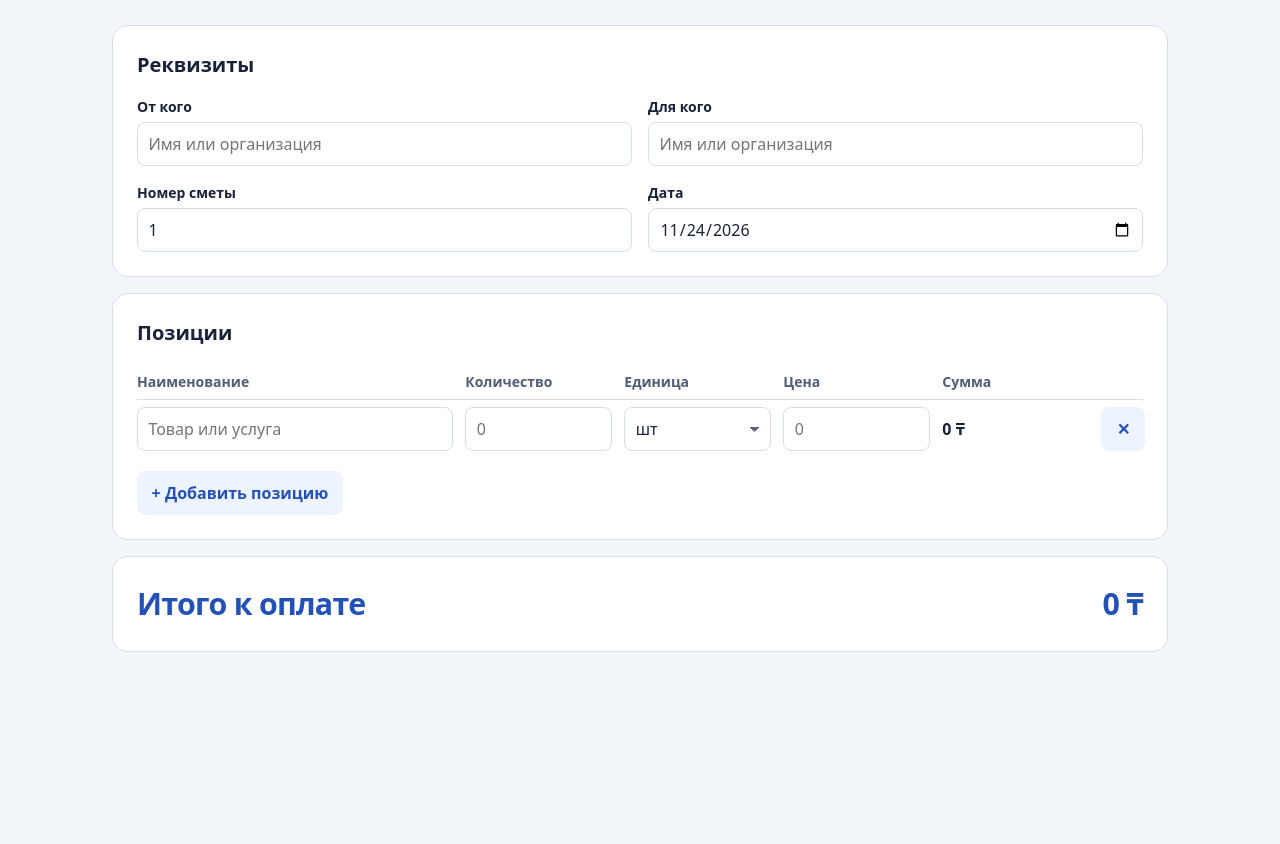
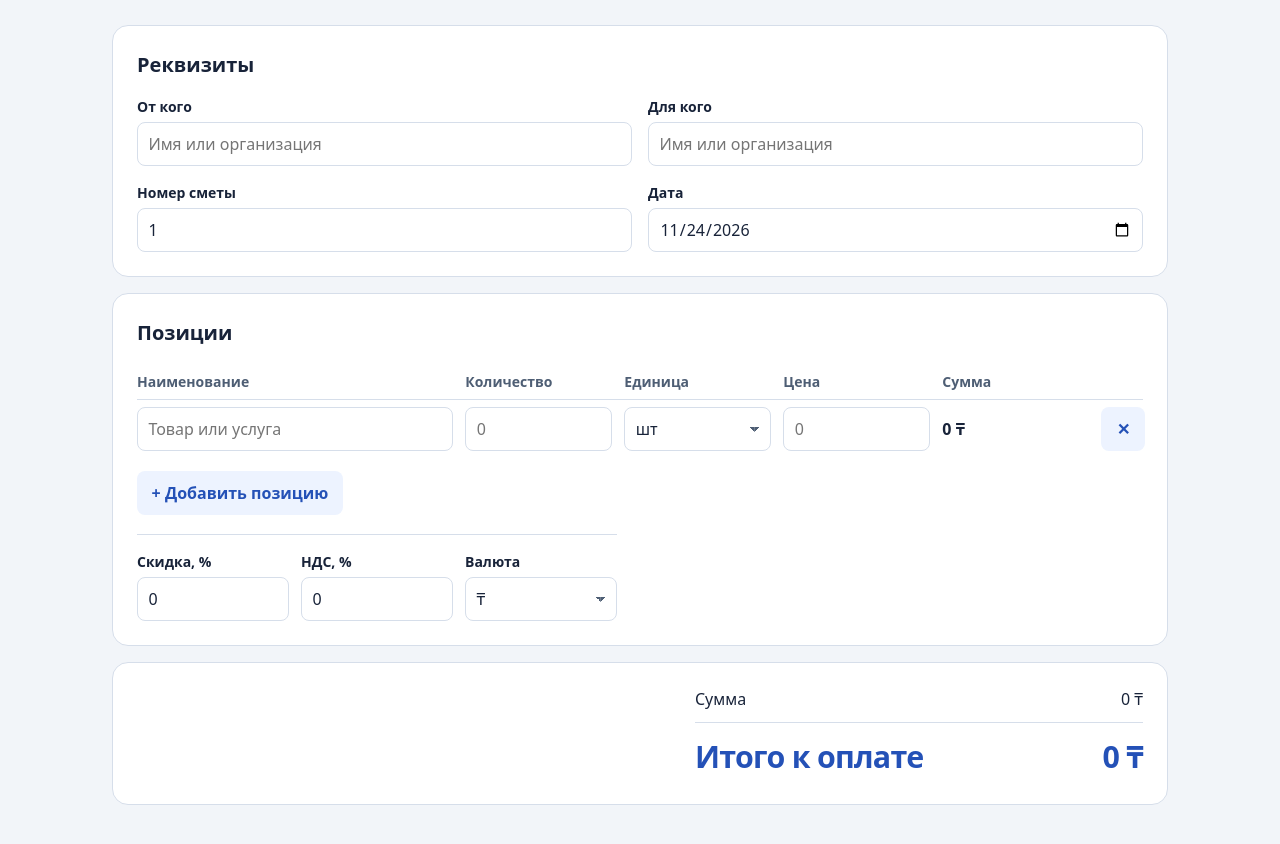
Before and after one commit to mayatechorda-png/smeta, a plain HTML site: page index.html in a window 1280 px wide. Shown: the part 152-996 px from the top of the page. Before the commit the page ends 868 px from the top, so only its background shows below. Drawn offline with Linux system fonts and the light colour scheme.

Commit message:
Добавить расчёт сметы

```diff
--- a/index.html
+++ b/index.html
@@ -41,10 +41,19 @@
         <tbody id="items"></tbody>
       </table>
       <button class="button" id="add-item" type="button">+ Добавить позицию</button>
+      <div class="adjustments">
+        <label>Скидка, %<input id="discount-rate" inputmode="decimal" type="text" value="0"></label>
+        <label>НДС, %<input id="tax-rate" inputmode="decimal" type="text" value="0"></label>
+        <label>Валюта<select id="currency"><option>₸</option><option>₽</option><option>$</option><option>€</option></select></label>
+      </div>
     </section>
 
     <section class="card totals" aria-label="Итоги">
       <dl class="breakdown">
+        <div><dt>Сумма</dt><dd id="subtotal">0 ₸</dd></div>
+        <div hidden><dt>Скидка</dt><dd id="discount">0 ₸</dd></div>
+        <div hidden><dt>Сумма со скидкой</dt><dd id="discounted">0 ₸</dd></div>
+        <div hidden><dt>НДС</dt><dd id="tax">0 ₸</dd></div>
         <div class="total"><dt>Итого к оплате</dt><dd id="total" aria-live="polite">0 ₸</dd></div>
       </dl>
     </section>
--- a/script.js
+++ b/script.js
@@ -4,7 +4,17 @@ const items = document.querySelector("#items");
 const template = document.querySelector("#item-template");
 const addButton = document.querySelector("#add-item");
 const dateField = document.querySelector("#estimate-date");
-const totalOutput = document.querySelector("#total");
+const adjustments = document.querySelector(".adjustments");
+const discountField = document.querySelector("#discount-rate");
+const taxField = document.querySelector("#tax-rate");
+const currencyField = document.querySelector("#currency");
+const amounts = {
+  subtotal: document.querySelector("#subtotal"),
+  discount: document.querySelector("#discount"),
+  discounted: document.querySelector("#discounted"),
+  tax: document.querySelector("#tax"),
+  total: document.querySelector("#total")
+};
 const integerFormat = new Intl.NumberFormat("ru-RU", { maximumFractionDigits: 0 });
 
 function today() {
@@ -22,15 +32,17 @@ function readNumber(value) {
 }
 
 function formatMoney(value) {
-  const amount = Number.isFinite(value) ? value : 0;
-  return `${integerFormat.format(amount).replace(/\s/g, " ")} ₸`;
+  return `${integerFormat.format(value).replace(/\s/g, " ")} ${currencyField.value}`;
+}
+
+function roundMoney(value) {
+  return Number.isFinite(value) ? Math.round(value) : 0;
 }
 
 function lineTotal(row) {
   const quantity = readNumber(row.querySelector('[data-field="quantity"]').value);
   const price = readNumber(row.querySelector('[data-field="price"]').value);
-  const amount = quantity * price;
-  return Number.isFinite(amount) ? amount : 0;
+  return roundMoney(quantity * price);
 }
 
 function calculate() {
@@ -40,7 +52,20 @@ function calculate() {
     row.querySelector(".line-amount").textContent = formatMoney(amount);
     subtotal += amount;
   }
-  totalOutput.textContent = formatMoney(subtotal);
+  subtotal = roundMoney(subtotal);
+  const discount = roundMoney(subtotal * (Math.min(readNumber(discountField.value), 100) / 100));
+  const discounted = subtotal - discount;
+  const tax = roundMoney(discounted * (readNumber(taxField.value) / 100));
+  const total = roundMoney(discounted + tax);
+
+  for (const [key, value] of Object.entries({ subtotal, discount, discounted, tax, total })) {
+    amounts[key].textContent = formatMoney(key === "discount" && value ? -value : value);
+  }
+  amounts.discount.parentElement.hidden = discount === 0;
+  amounts.discounted.parentElement.hidden = discount === 0 || discounted === 0;
+  amounts.tax.parentElement.hidden = tax === 0;
+
+  return { discount, tax, total };
 }
 
 function addItem(focus = false) {
@@ -51,6 +76,7 @@ function addItem(focus = false) {
 
 addButton.addEventListener("click", () => addItem(true));
 items.addEventListener("input", calculate);
+adjustments.addEventListener("input", calculate);
 items.addEventListener("click", (event) => {
   const button = event.target.closest(".remove-item");
   if (!button) return;
--- a/styles.css
+++ b/styles.css
@@ -65,8 +65,20 @@ button:hover { border-color: var(--accent); }
 .line-amount, .breakdown dd { font-variant-numeric: tabular-nums; overflow-wrap: anywhere; }
 .line-amount { font-weight: 650; }
 #add-item { margin-top: .8rem; }
-.breakdown { margin-left: auto; }
+.adjustments {
+  display: grid;
+  grid-template-columns: repeat(3, minmax(0, 1fr));
+  max-width: 30rem;
+  gap: .75rem;
+  margin-top: 1.2rem;
+  padding-top: 1rem;
+  border-top: 1px solid var(--border);
+}
+.breakdown { max-width: 28rem; margin-left: auto; }
 .breakdown > div { display: flex; justify-content: space-between; align-items: baseline; gap: .75rem; }
+.breakdown > [hidden] { display: none; }
+.breakdown > div + div { margin-top: .35rem; }
+.breakdown .total { margin-top: .7rem; padding-top: .7rem; border-top: 1px solid var(--border); }
 .breakdown dd { text-align: right; min-width: 0; }
 .total { color: var(--accent); font-size: clamp(1.25rem, 4vw, 1.9rem); font-weight: 750; letter-spacing: -.025em; }
 
```
